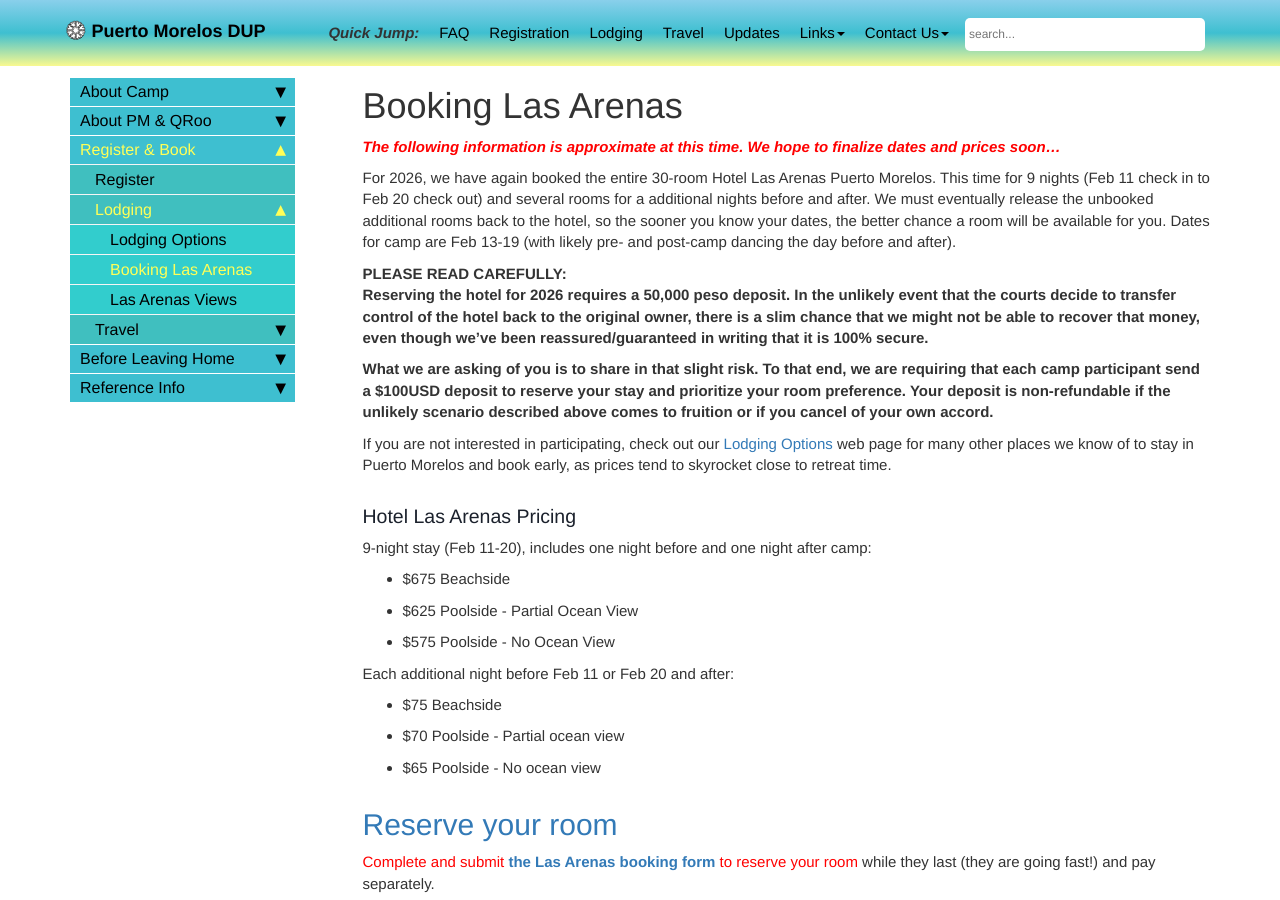
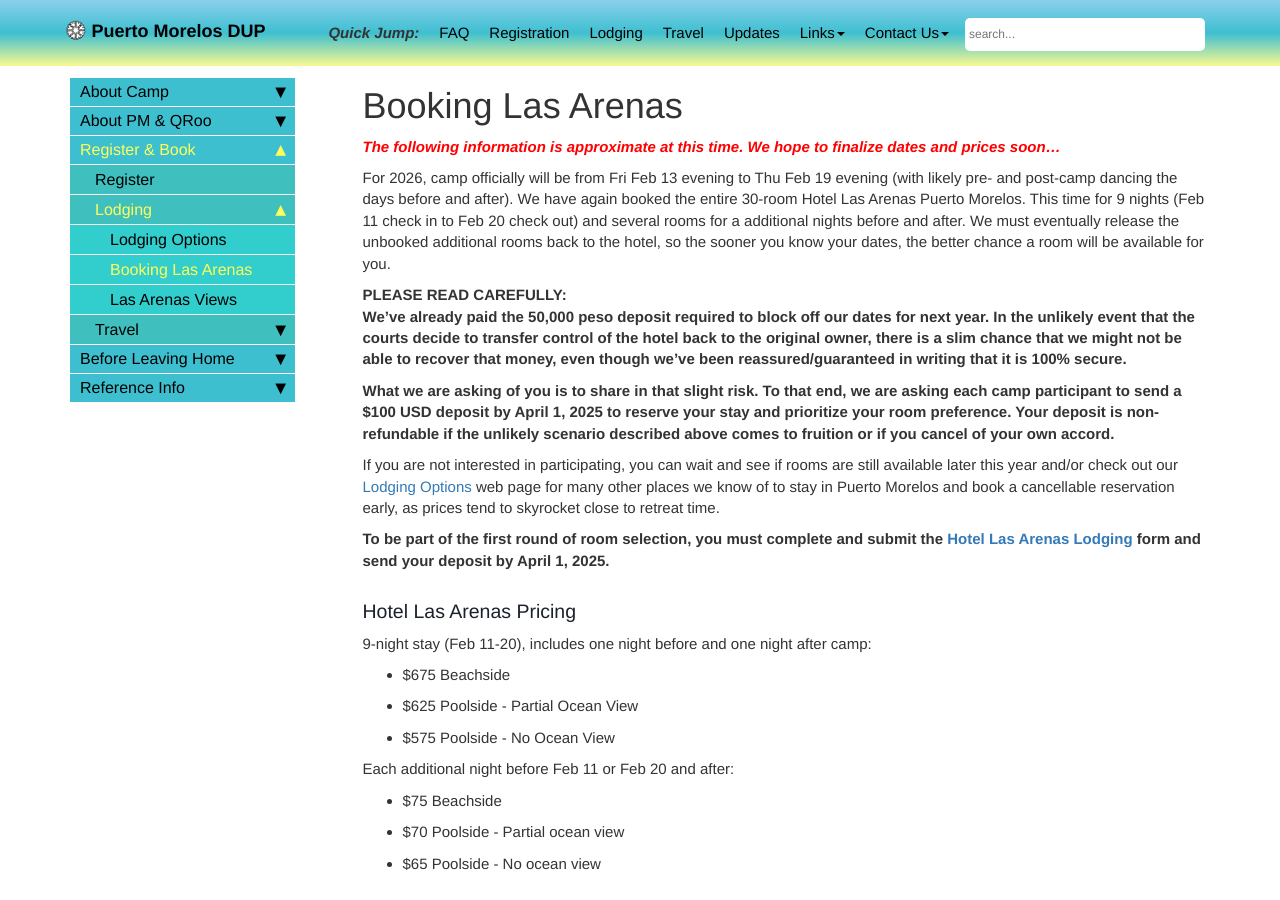
Before and after one commit to davewalker60/pmdup, a Jekyll site: the page built from pages/booking-las-arenas.md, in a window 1280 px wide and 900 px high. Built offline with Jekyll 4.4.1, drawn with Linux system fonts in a browser that asks for light colours; comment, search, counter and statistics services are not loaded.

Commit message:
Update instructions

```diff
--- a/pages/booking-las-arenas.md
+++ b/pages/booking-las-arenas.md
@@ -8,15 +8,19 @@ search: include
 ---
 
 <span style="color:red">***The following information is approximate at this time. We hope to finalize dates and prices soon...***</span>
+<!--### <span style="color:red">***&nbsp;&nbsp;&nbsp;2026 Hotel Las Arenas lodging registration is open. [Learn more here.](booking-las-arenas.md)<br>&nbsp;&nbsp;&nbsp;Camp registration will open in the fall. Info below is from 2025.***</span>
+-->
 
-For 2026, we have again booked the entire 30-room Hotel Las Arenas Puerto Morelos. This time for 9 nights (Feb 11 check in to Feb 20 check out) and several rooms for a additional nights before and after. We must eventually release the unbooked additional rooms back to the hotel, so the sooner you know your dates, the better chance a room will be available for you. Dates for camp are Feb 13-19 (with likely pre- and post-camp dancing the day before and after).
+For 2026, camp officially will be from Fri Feb 13 evening to Thu Feb 19 evening (with likely pre- and post-camp dancing the days before and after). We have again booked the entire 30-room Hotel Las Arenas Puerto Morelos. This time for 9 nights (Feb 11 check in to Feb 20 check out) and several rooms for a additional nights before and after. We must eventually release the unbooked additional rooms back to the hotel, so the sooner you know your dates, the better chance a room will be available for you.
 
 **PLEASE READ CAREFULLY:**<br>
-**Reserving the hotel for 2026 requires a 50,000 peso deposit. In the unlikely event that the courts decide to transfer control of the hotel back to the original owner, there is a slim chance that we might not be able to recover that money, even though we've been reassured/guaranteed in writing that it is 100% secure.**
+**We've already paid the 50,000 peso deposit required to block off our dates for next year. In the unlikely event that the courts decide to transfer control of the hotel back to the original owner, there is a slim chance that we might not be able to recover that money, even though we've been reassured/guaranteed in writing that it is 100% secure.**
 
-**What we are asking of you is to share in that slight risk. To that end, we are requiring that each camp participant send a $100USD deposit to reserve your stay and prioritize your room preference. Your deposit is non-refundable if the unlikely scenario described above comes to fruition or if you cancel of your own accord.**
+**What we are asking of you is to share in that slight risk. To that end, we are asking each camp participant to send a $100 USD deposit by April 1, 2025 to reserve your stay and prioritize your room preference. Your deposit is non-refundable if the unlikely scenario described above comes to fruition or if you cancel of your own accord.**
 
-If you are not interested in participating, check out our [Lodging Options](lodging-options.md) web page for many other places we know of to stay in Puerto Morelos and book early, as prices tend to skyrocket close to retreat time.
+If you are not interested in participating, you can wait and see if rooms are still available later this year and/or check out our [Lodging Options](lodging-options.md) web page for many other places we know of to stay in Puerto Morelos and book a cancellable reservation early, as prices tend to skyrocket close to retreat time.
+
+**To be part of the first round of room selection, you must complete and submit the [Hotel Las Arenas Lodging](https://docs.google.com/forms/d/e/1FAIpQLSct3SrTHl76pMYcZ5z9-eWdLCjCXzf4igqfVk689qA42YuyWA/viewform){:target="_blank"} form and send your deposit by April 1, 2025.**
 
 ### Hotel Las Arenas Pricing
 
```
